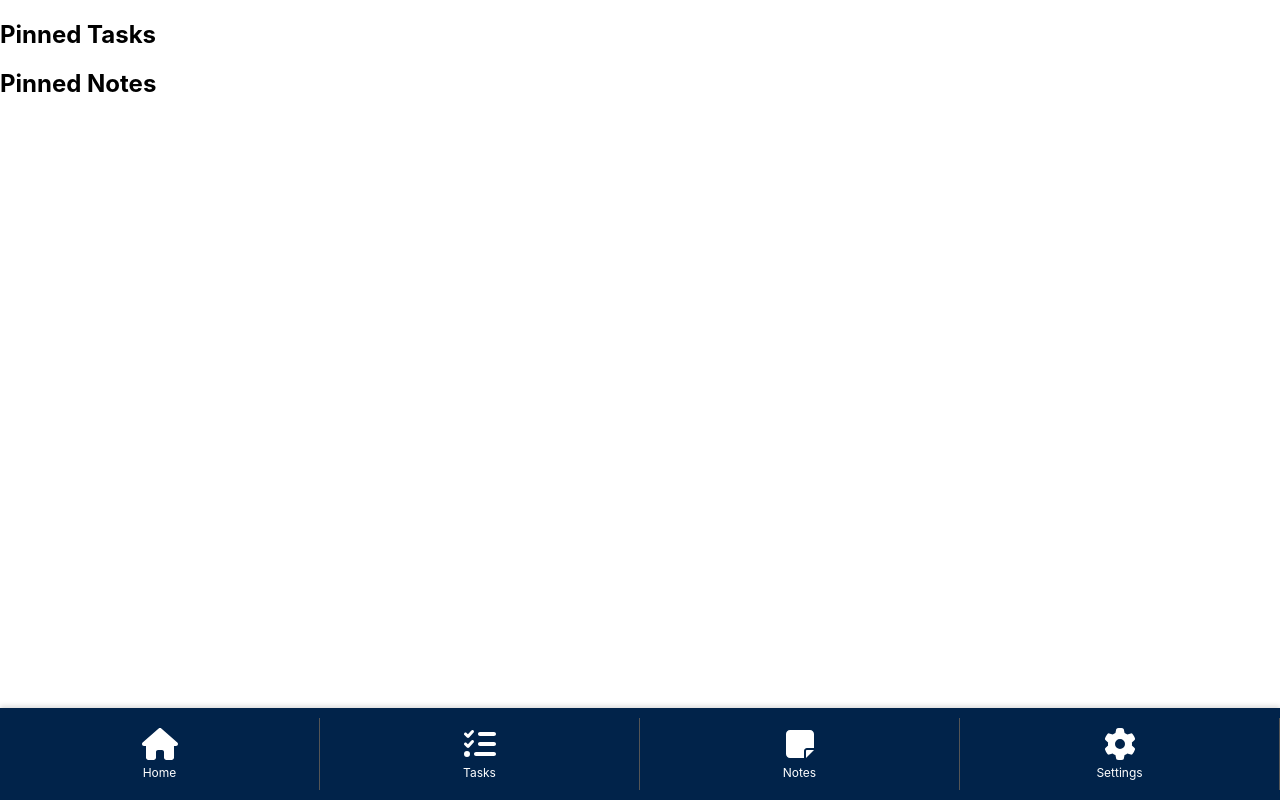
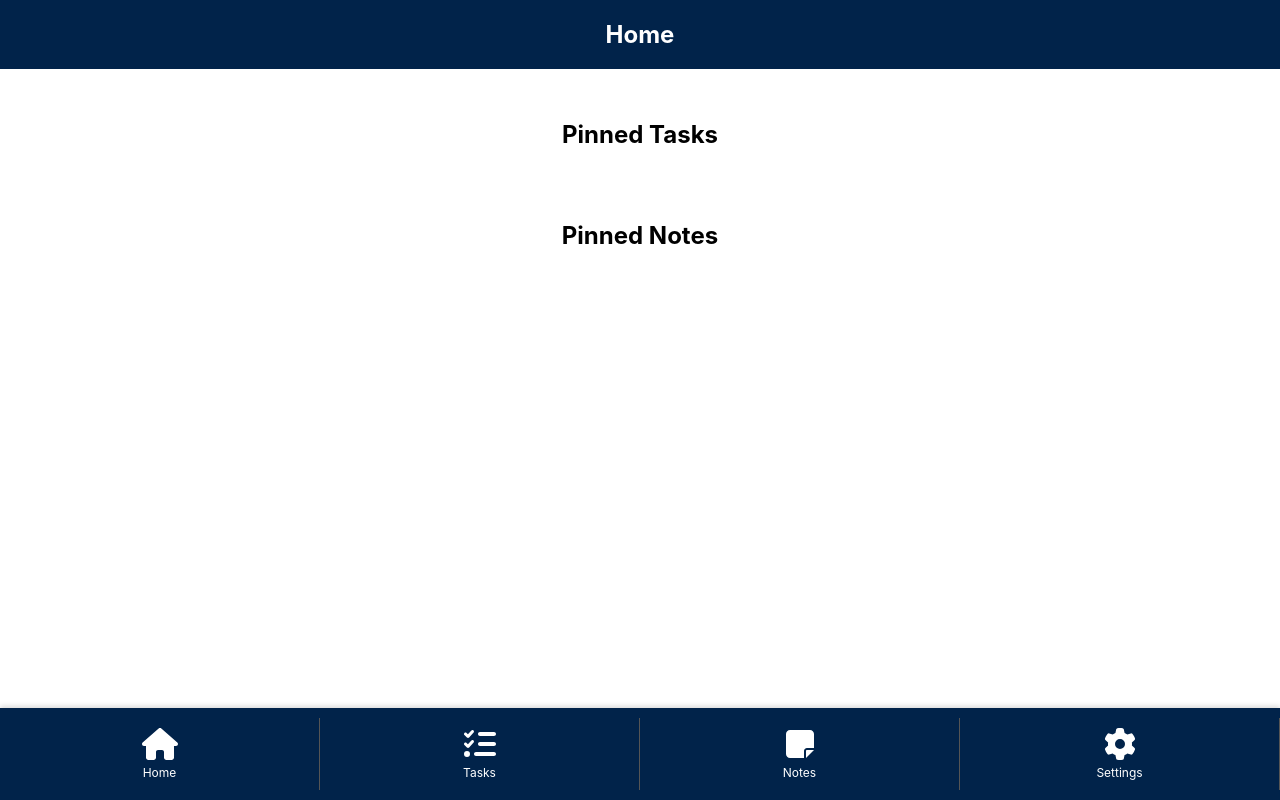
Before and after one commit to SamuelSuchon/todo-app, a React (Create React App) app: page / in a window 1280 px wide. Built offline with nearby package versions, Linux system fonts and the light colour scheme.

Commit message:
updated-layout

```diff
--- a/src/App.tsx
+++ b/src/App.tsx
@@ -4,6 +4,7 @@ import Home from './pages/Home';
 import Tasks from './pages/Tasks';
 import Notes from './pages/Notes'; // Import Notes
 import Navbar from './components/Navbar';
+import Settings from './pages/Settings'; // Import Settings
 
 export interface Task {
   id: number;
@@ -84,6 +85,12 @@ const App: React.FC = () => {
                 />
               }
             />
+            <Route
+              path="/settings"
+              element={
+                <Settings /> // Add the settings page route
+              }
+            />
           </Routes>
         </main>
       </div>
--- a/src/pages/Home.tsx
+++ b/src/pages/Home.tsx
@@ -10,7 +10,11 @@ interface HomeProps {
 
 const Home: React.FC<HomeProps> = ({ pinnedTasks, pinnedNotes, unpinTask, unpinNote }) => {
   return (
-    <div>
+    <div style={styles.pageContainer}>
+      <div style={styles.headerContainer}>
+        <h2 style={styles.headerText}>Home</h2>
+      </div>
+      <div style={styles.container}>
         <h2>Pinned Tasks</h2>
         <ul>
           {pinnedTasks.map(task => (
@@ -32,7 +36,41 @@ const Home: React.FC<HomeProps> = ({ pinnedTasks, pinnedNotes, unpinTask, unpinN
           ))}
         </ul>
       </div>
+    </div>
   );
 };
 
+const styles = {
+  pageContainer: {
+    display: 'flex',
+    flexDirection: 'column' as const,
+    alignItems: 'center' as const,
+    width: '100%',
+    height: '100%',
+  },
+  headerContainer: {
+    width: '100%',
+    backgroundColor: '#01234a', // Background color for the header
+    padding: '20px 0',
+    textAlign: 'center' as const,
+    position: 'fixed' as const,
+    top: 0,
+    left: 0,
+  },
+  headerText: {
+    margin: 0,
+    color: '#fff', // White text color
+    fontSize: '24px',
+    fontWeight: 'bold' as const,
+  },
+  container: {
+    display: 'flex',
+    flexDirection: 'column' as const,
+    alignItems: 'center' as const,
+    justifyContent: 'center' as const,
+    padding: '20px',
+    marginTop: '80px', // Ensure content is below the fixed header
+  },
+};
+
 export default Home;
--- a/src/pages/Notes.tsx
+++ b/src/pages/Notes.tsx
@@ -52,9 +52,11 @@ const Notes: React.FC<NotesProps> = ({ notes, pinNote, updateNotes, deleteNote }
   };
 
   return (
+    <div style={styles.pageContainer}>
+      <div style={styles.headerContainer}>
+        <h2 style={styles.headerText}>Notes</h2>
+      </div>
       <div style={styles.container}>
-      <h2>Notes</h2>
-
         <input
           type="text"
           value={newNoteTitle}
@@ -99,7 +101,6 @@ const Notes: React.FC<NotesProps> = ({ notes, pinNote, updateNotes, deleteNote }
                   </div>
                 )}
 
-              {/* Icons for delete, edit, and pin */}
                 <div style={styles.iconContainer}>
                   <FontAwesomeIcon
                     icon={faTrash}
@@ -130,16 +131,40 @@ const Notes: React.FC<NotesProps> = ({ notes, pinNote, updateNotes, deleteNote }
           ))}
         </ul>
       </div>
+    </div>
   );
 };
 
 const styles = {
+  pageContainer: {
+    display: 'flex',
+    flexDirection: 'column' as const,
+    alignItems: 'center' as const,
+    width: '100%',
+    height: '100%',
+  },
+  headerContainer: {
+    width: '100%',
+    backgroundColor: '#01234a', // Updated background color for header
+    padding: '20px 0',
+    textAlign: 'center' as const,
+    position: 'fixed' as const,
+    top: 0,
+    left: 0,
+  },
+  headerText: {
+    margin: 0,
+    color: '#fff', // White text color
+    fontSize: '24px',
+    fontWeight: 'bold' as const,
+  },
   container: {
     display: 'flex',
     flexDirection: 'column' as const,
     alignItems: 'center' as const,
     justifyContent: 'center' as const,
     padding: '20px',
+    marginTop: '80px', // Ensure space below the fixed header
   },
   list: {
     listStyleType: 'none' as const,
--- a/src/pages/Settings.tsx
+++ b/src/pages/Settings.tsx
@@ -1,22 +1,48 @@
-// src/pages/Settings.tsx
 import React from 'react';
 
 const Settings: React.FC = () => {
   return (
-    <div style={styles.container}>
-      <h2>Settings</h2>
-      <p>Here you can customize your application settings.</p>
+    <div style={styles.pageContainer}>
+      <div style={styles.headerContainer}>
+        <h2 style={styles.headerText}>Settings</h2>
+      </div>
+      <div style={styles.container}>
+        <p>Here you can customize your application settings.</p>
+      </div>
     </div>
   );
 };
 
 const styles = {
+  pageContainer: {
+    display: 'flex',
+    flexDirection: 'column' as const,
+    alignItems: 'center' as const,
+    width: '100%',
+    height: '100%',
+  },
+  headerContainer: {
+    width: '100%',
+    backgroundColor: '#01234a', // Background color for the header
+    padding: '20px 0',
+    textAlign: 'center' as const,
+    position: 'fixed' as const,
+    top: 0,
+    left: 0,
+  },
+  headerText: {
+    margin: 0,
+    color: '#fff', // White text color
+    fontSize: '24px',
+    fontWeight: 'bold' as const,
+  },
   container: {
     display: 'flex',
     flexDirection: 'column' as const,
-    alignItems: 'center',
-    justifyContent: 'center',
+    alignItems: 'center' as const,
+    justifyContent: 'center' as const,
     padding: '20px',
+    marginTop: '80px', // Ensure content is below the fixed header
   },
 };
 
--- a/src/pages/Tasks.tsx
+++ b/src/pages/Tasks.tsx
@@ -10,11 +10,38 @@ interface TasksProps {
 
 const Tasks: React.FC<TasksProps> = ({ tasks, pinTask, updateTasks }) => {
   return (
-    <div>
-      <h2>Tasks</h2>
+    <div style={styles.pageContainer}>
+      <div style={styles.headerContainer}>
+        <h2 style={styles.headerText}>Tasks</h2>
+      </div>
       <TaskList tasks={tasks} pinTask={pinTask} updateTasks={updateTasks} />
     </div>
   );
 };
 
+const styles = {
+  pageContainer: {
+    display: 'flex',
+    flexDirection: 'column' as const,
+    alignItems: 'center' as const,
+    width: '100%',
+    height: '100%',
+  },
+  headerContainer: {
+    width: '100%',
+    backgroundColor: '#01234a', // Background color for the header
+    padding: '20px 0',
+    textAlign: 'center' as const,
+    position: 'fixed' as const,
+    top: 0,
+    left: 0,
+  },
+  headerText: {
+    margin: 0,
+    color: '#fff', // Text color (white)
+    fontSize: '24px',
+    fontWeight: 'bold' as const,
+  },
+};
+
 export default Tasks;
```
Also changed, not shown: src/components/Layout.tsx (+6 -4 lines). Lines whose indentation alone changed are shown as unchanged.
